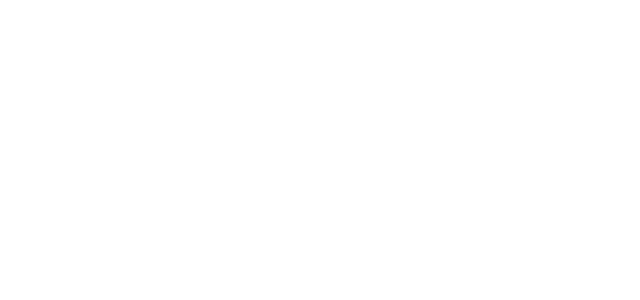
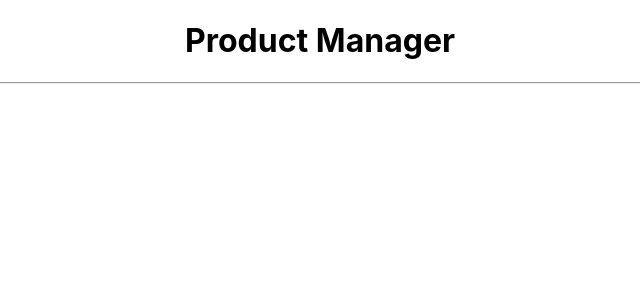
Before and after one commit to cbakcoleman/cd_mern_productmanager, a React (Create React App) app in the folder client/: page / in a window 1280 px wide. Shown: the top 300 px of the page, without its empty margins (320-960 px from the left). Built offline with nearby package versions, Linux system fonts and the light colour scheme.

Commit message:
reinstall react router dom v 5

```diff
--- a/client/package.json
+++ b/client/package.json
@@ -6,8 +6,10 @@
     "@testing-library/jest-dom": "^5.15.0",
     "@testing-library/react": "^11.2.7",
     "@testing-library/user-event": "^12.8.3",
+    "axios": "^0.24.0",
     "react": "^17.0.2",
     "react-dom": "^17.0.2",
+    "react-router-dom": "^5.3.0",
     "react-scripts": "4.0.3",
     "web-vitals": "^1.1.2"
   },
--- a/client/src/App.js
+++ b/client/src/App.js
@@ -4,7 +4,9 @@ import './App.css';
 function App() {
   return (
     <div className="App">
-
+      <h1>Product Manager</h1>
+      {/* Title: {JSON.stringify(title)} | Price: {JSON.stringify(price)} | Description: {JSON.stringify(description)} */}
+      <hr/>
     </div>
   );
 }
--- a/client/src/index.js
+++ b/client/src/index.js
@@ -3,7 +3,7 @@ import ReactDOM from 'react-dom';
 import './index.css';
 import App from './App';
 import reportWebVitals from './reportWebVitals';
-import {BrowserRouter} from 'react-router-dom';
+import { BrowserRouter } from 'react-router-dom';
 
 ReactDOM.render(
   <React.StrictMode>
```
Also changed, not shown: 1 other file (tests, documents, lock files or other folders).
